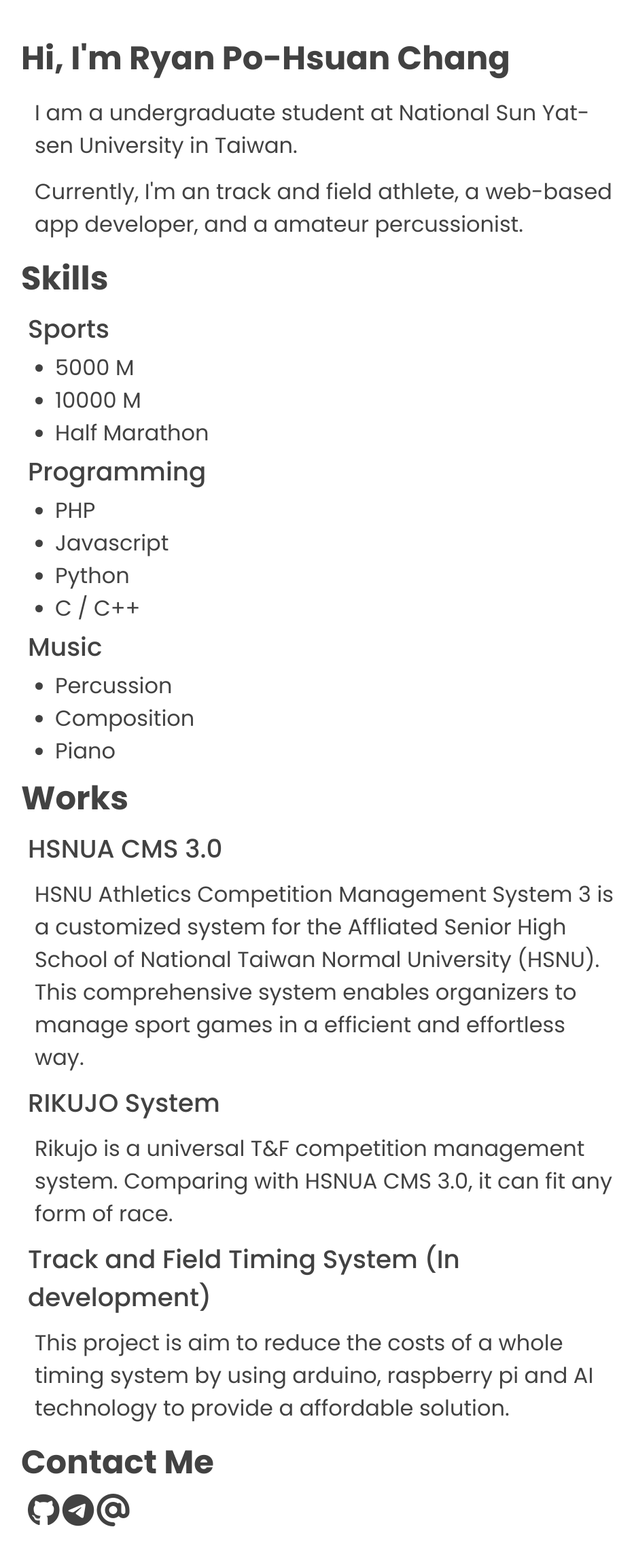
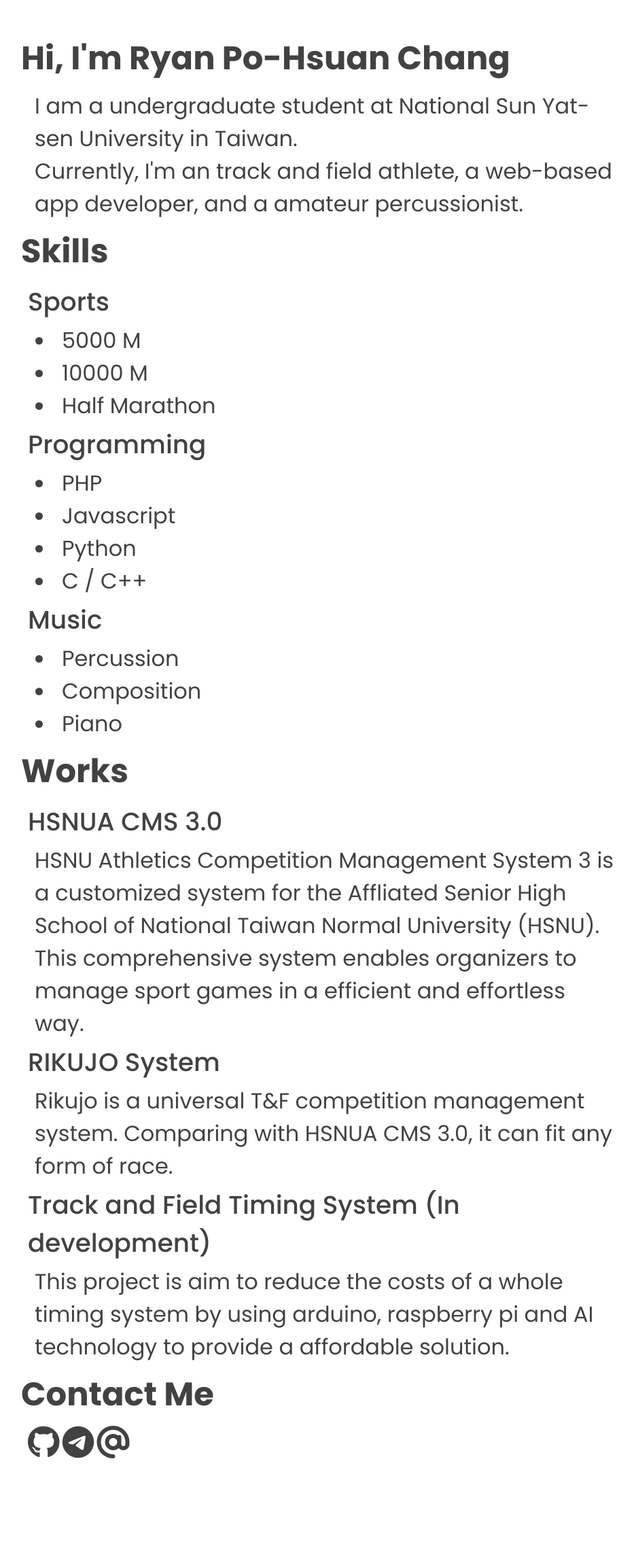
Before and after one commit to ryanxuan930/me.github.io, a PHP site: page / in a window 1280 px wide. Shown: the whole page at 68% size, without its empty margins (159-1092 px from the left). After the commit the page ends 2146 px from the top, so only its background shows below. Run offline with PHP 8.4, Linux system fonts and the light colour scheme; some libraries are stand-ins or nearby versions.

Commit message:
Update main.css

```diff
--- a/main.css
+++ b/main.css
@@ -16,11 +16,9 @@
 	margin: 10px;
 }
 .paragraph p, li{
+    padding: 0 10px;
 	font-size: 24pt;
 	font-weight: 400;
-}
-.paragraph p{
-	padding: 10px;
 }
 .paragraph a{
 	text-decoration: none;
```
